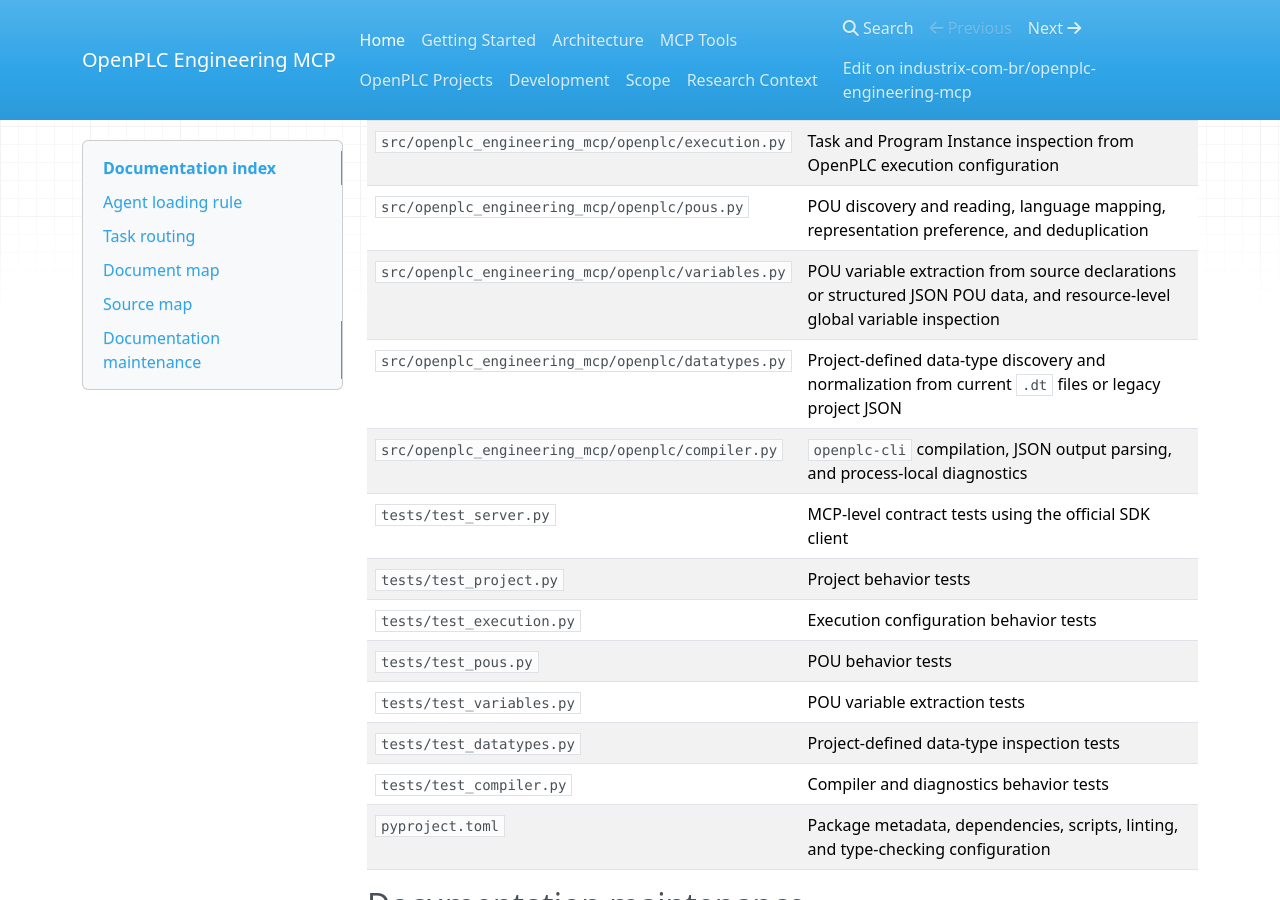
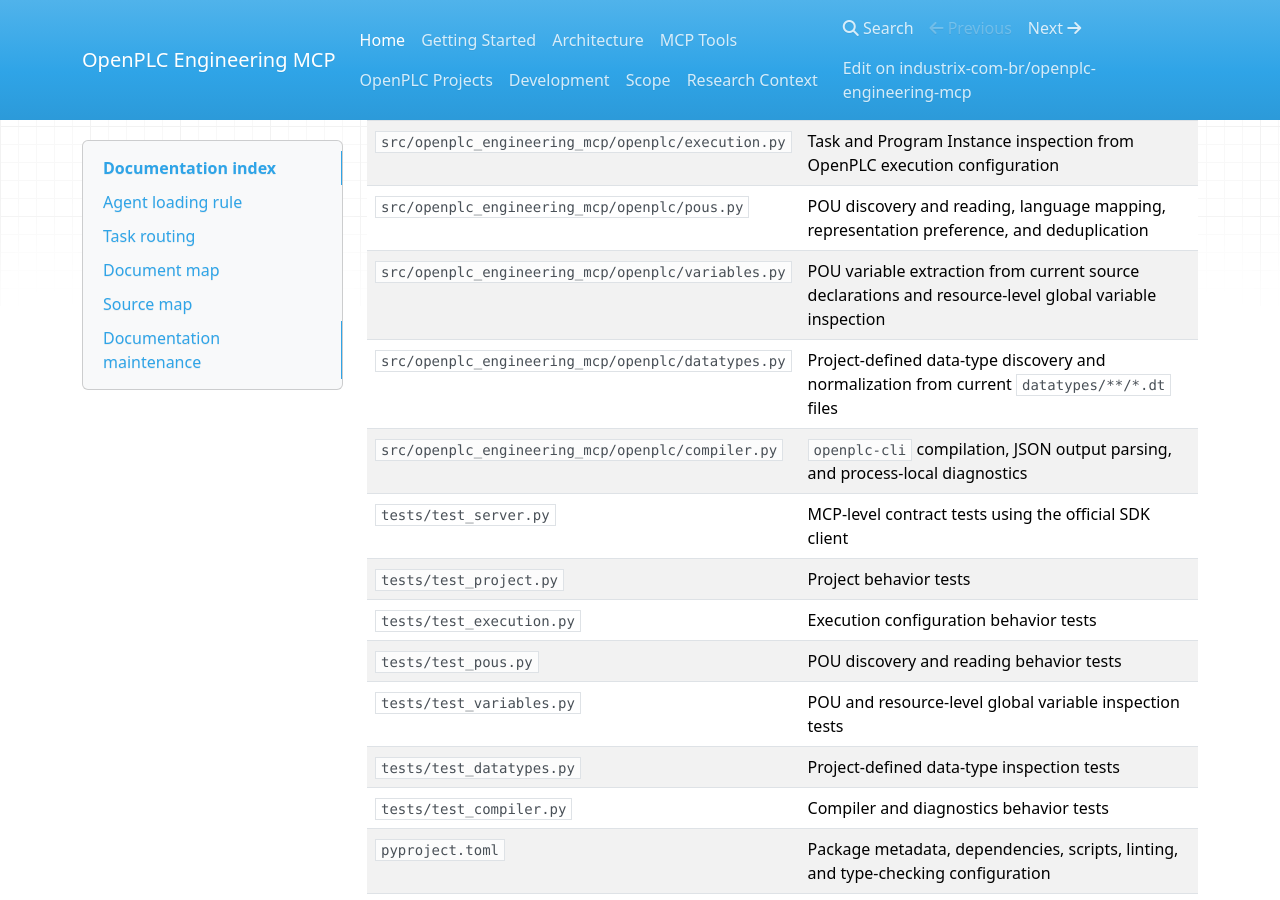
Before and after one commit to industrix-com-br/openplc-engineering-mcp, an MkDocs documentation site: the page built from docs/index.md, in a window 1280 px wide and 900 px high, scrolled down 2675 px. Built offline with MkDocs 1.6.1, drawn with Linux system fonts in a browser that asks for light colours; nearby versions of some CDN libraries.

Commit message:
docs: sync agent index with current implementation

```diff
--- a/docs/index.md
+++ b/docs/index.md
@@ -74,14 +74,14 @@
 | `src/openplc_engineering_mcp/openplc/project.py` | Project loading preconditions, shallow validation, parsed-document loading, configuration-resource and structure inspection, and shared source-file scanning |
 | `src/openplc_engineering_mcp/openplc/execution.py` | Task and Program Instance inspection from OpenPLC execution configuration |
 | `src/openplc_engineering_mcp/openplc/pous.py` | POU discovery and reading, language mapping, representation preference, and deduplication |
-| `src/openplc_engineering_mcp/openplc/variables.py` | POU variable extraction from source declarations or structured JSON POU data, and resource-level global variable inspection |
-| `src/openplc_engineering_mcp/openplc/datatypes.py` | Project-defined data-type discovery and normalization from current `.dt` files or legacy project JSON |
+| `src/openplc_engineering_mcp/openplc/variables.py` | POU variable extraction from current source declarations and resource-level global variable inspection |
+| `src/openplc_engineering_mcp/openplc/datatypes.py` | Project-defined data-type discovery and normalization from current `datatypes/**/*.dt` files |
 | `src/openplc_engineering_mcp/openplc/compiler.py` | `openplc-cli` compilation, JSON output parsing, and process-local diagnostics |
 | `tests/test_server.py` | MCP-level contract tests using the official SDK client |
 | `tests/test_project.py` | Project behavior tests |
 | `tests/test_execution.py` | Execution configuration behavior tests |
-| `tests/test_pous.py` | POU behavior tests |
-| `tests/test_variables.py` | POU variable extraction tests |
+| `tests/test_pous.py` | POU discovery and reading behavior tests |
+| `tests/test_variables.py` | POU and resource-level global variable inspection tests |
 | `tests/test_datatypes.py` | Project-defined data-type inspection tests |
 | `tests/test_compiler.py` | Compiler and diagnostics behavior tests |
 | `pyproject.toml` | Package metadata, dependencies, scripts, linting, and type-checking configuration |
```
